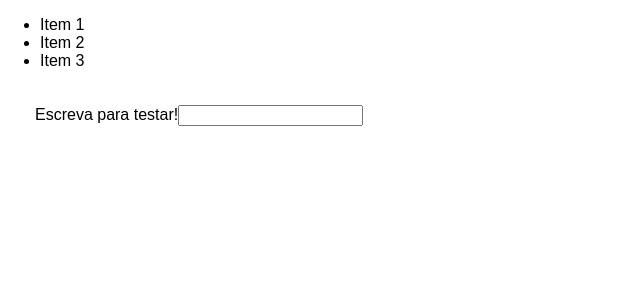
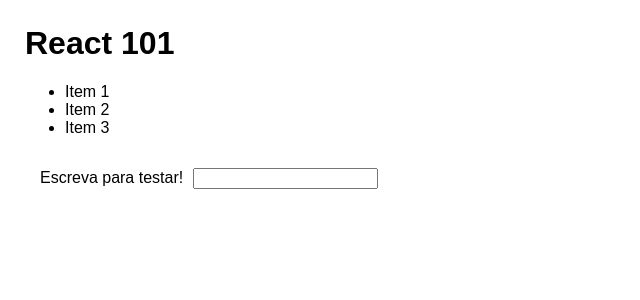
Before and after one commit to alexandrevale/react-101, a React (Create React App) app in the folder crud/: page / in a window 1280 px wide. Shown: the top 300 px of the page, without its empty margins (0-640 px from the left). Built offline with nearby package versions, Linux system fonts and the light colour scheme.

Commit message:
State do construtor

```diff
--- a/crud/src/App.css
+++ b/crud/src/App.css
@@ -1,9 +1,11 @@
-body{
-  margin: 0;
-  padding: 0;
+.App{
+  margin: 25px;
 }
 
 form{
-  margin: 20px;
   padding: 15px;
 }
+
+label{
+  margin-right: 10px;
+}
--- a/crud/src/App.js
+++ b/crud/src/App.js
@@ -2,6 +2,13 @@ import React, { Component } from 'react';
 import './App.css';
 
 class App extends Component {
+  constructor(props){
+    super(props)
+    this.state = {
+      title: 'React 101'
+    }
+  }
+
 
   clickHandler(e){
     console.warn(e.target.innerHTML)
@@ -25,6 +32,7 @@ class App extends Component {
 
     return (
       <div className="App">
+          <h1>{ this.state.title }</h1>
           <ul>
           {
             lista.map(item => {
@@ -38,7 +46,12 @@ class App extends Component {
           </ul>
           <form onSubmit={this.submitHandler}>
             <label htmlFor="inputTest">Escreva para testar!</label>
-            <input type="text" name="inputTest" id="inputTest" onChange={this.changeInputHandler}/>
+            <input
+              type="text"
+              name="inputTest"
+              id="inputTest"
+              onChange={this.changeInputHandler}
+            />
           </form>
       </div>
     );
```
Also changed, not shown: 1 other file (tests, documents, lock files or other folders).
